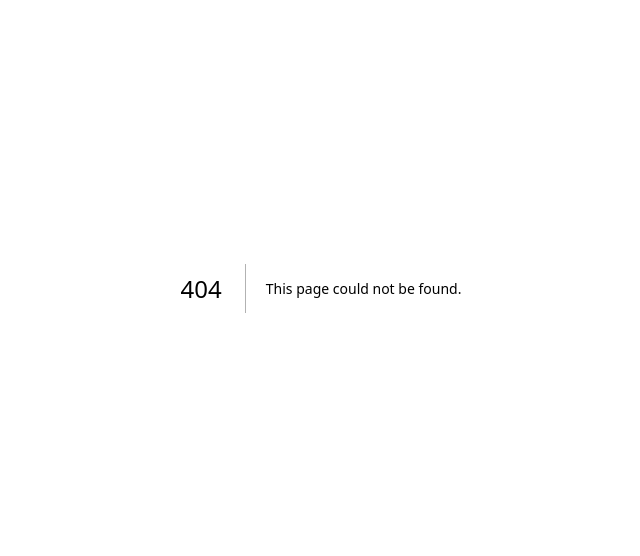
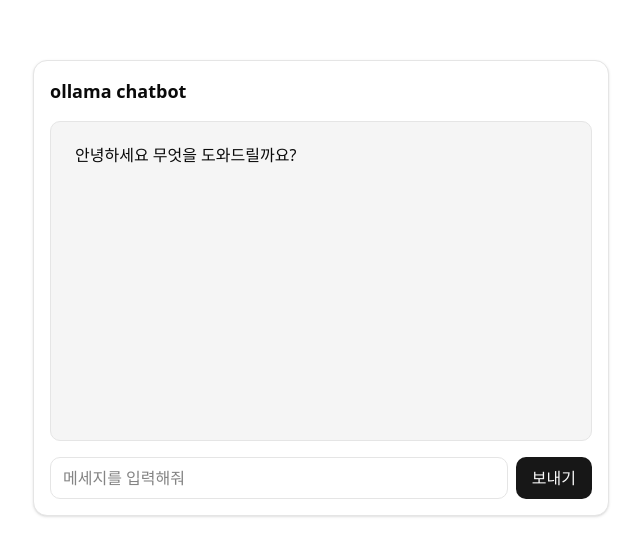
Before and after one commit to suu1006/nextjs16-practice, a Next.js app: page /chat in a window 1280 px wide. Before the commit this address had no page. Shown: the part 112-668 px from the top of the page, without its empty margins (319-959 px from the left). Built offline with nearby package versions, Linux system fonts and the light colour scheme.

Commit message:
[Feat] ollama chatbot 화면 및 기능 추가

```diff
--- /dev/null
+++ b/app/api/chat/route.ts
@@ -0,0 +1,82 @@
+// app/api/chat/route.ts
+
+import { NextRequest } from "next/server";
+
+export async function POST(req: NextRequest) {
+  const { message } = await req.json();
+
+  const response = await fetch("http://localhost:11434/api/chat", {
+    method: "POST",
+    headers: {
+      "content-type": "application/json",
+    },
+    body: JSON.stringify({
+      model: "llama3.1",
+      stream: true,
+      messages: [
+        {
+          role: "system",
+          content:
+            "당신은 친절한 AI 어시스턴트입니다. 모든 답변을 한국어로 작성해주세요. 모든 답변이 사실인지 체크 후 답변해주세요",
+        },
+        {
+          role: "user",
+          content: message,
+        },
+      ],
+    }),
+  });
+
+  if (!response.body) {
+    return new Response("no stream", { status: 500 });
+  }
+
+  // ollama → next.js → client 로 스트림 전달
+  const encoder = new TextEncoder();
+  const decoder = new TextDecoder();
+
+  const stream = new ReadableStream({
+    async start(controller) {
+      const reader = response.body!.getReader();
+      let buffer = "";
+
+      while (true) {
+        const { done, value } = await reader.read();
+        if (done) break;
+
+        buffer += decoder.decode(value, { stream: true });
+
+        // ollama는 NDJSON → newline 단위로 자름
+        const lines = buffer.split("\n");
+
+        for (let i = 0; i < lines.length - 1; i++) {
+          const line = lines[i].trim();
+          if (!line) continue;
+
+          // 각 줄은 json 형태
+          try {
+            const json = JSON.parse(line);
+            const token = json.message?.content ?? "";
+
+            if (token) {
+              controller.enqueue(encoder.encode(token));
+            }
+          } catch (e) {
+            console.error("parse error:", e);
+          }
+        }
+
+        buffer = lines[lines.length - 1];
+      }
+
+      controller.close();
+    },
+  });
+
+  return new Response(stream, {
+    headers: {
+      "content-type": "text/plain; charset=utf-8",
+      "cache-control": "no-cache",
+    },
+  });
+}
--- /dev/null
+++ b/app/chat/page.tsx
@@ -0,0 +1,184 @@
+"use client";
+
+import { useState, useRef, useEffect } from "react";
+import ReactMarkdown from "react-markdown";
+import remarkGfm from "remark-gfm";
+
+type Message = {
+  role: "user" | "assistant";
+  content: string;
+};
+
+export default function ChatPage() {
+  const [messages, setMessages] = useState<Message[]>([
+    { role: "assistant", content: "안녕하세요 무엇을 도와드릴까요?" },
+  ]);
+  const [input, setInput] = useState("");
+  const [isLoading, setIsLoading] = useState(false);
+  const messagesEndRef = useRef<HTMLDivElement>(null);
+
+  useEffect(() => {
+    messagesEndRef.current?.scrollIntoView({ behavior: "smooth" });
+  }, [messages]);
+
+  const sendMessage = async () => {
+    const userText = input.trim();
+    if (!userText || isLoading) return;
+
+    setIsLoading(true);
+
+    // 1) 사용자 메시지와 assistant 메시지 자리를 한번에 추가
+    setMessages((prev) => [
+      ...prev,
+      { role: "user", content: userText },
+      { role: "assistant", content: "" },
+    ]);
+    setInput("");
+
+    try {
+      // 2) 스트리밍 요청
+      const res = await fetch("/api/chat", {
+        method: "POST",
+        body: JSON.stringify({ message: userText }),
+      });
+
+      const reader = res.body!.getReader();
+      const decoder = new TextDecoder();
+
+      while (true) {
+        const { done, value } = await reader.read();
+        if (done) break;
+
+        const chunk = decoder.decode(value);
+
+        // 3) 토큰이 들어올 때마다 마지막 assistant 메시지에 이어 붙이기
+        setMessages((prev) => {
+          const updated = [...prev];
+          const lastIndex = updated.length - 1;
+          updated[lastIndex] = {
+            role: "assistant",
+            content: updated[lastIndex].content + chunk,
+          };
+          return updated;
+        });
+      }
+    } catch (error) {
+      console.error("Error:", error);
+      // 에러 발생 시 마지막 assistant 메시지에 에러 표시
+      setMessages((prev) => {
+        const updated = [...prev];
+        const lastIndex = updated.length - 1;
+        updated[lastIndex] = {
+          role: "assistant",
+          content: "오류가 발생했습니다. 다시 시도해주세요.",
+        };
+        return updated;
+      });
+    } finally {
+      setIsLoading(false);
+    }
+  };
+
+  return (
+    <div className="min-h-screen bg-background text-foreground p-4 flex items-center justify-center">
+      <div className="w-full max-w-xl border rounded-xl bg-card p-4 flex flex-col gap-4 shadow">
+        <h1 className="font-bold text-lg">ollama chatbot</h1>
+
+        <div className="border rounded-lg p-3 flex flex-col gap-2 h-80 overflow-y-auto bg-muted">
+          {messages.map((m, i) => (
+            <div
+              key={i}
+              className={
+                m.role === "user"
+                  ? "self-end bg-primary text-primary-foreground px-3 py-2 rounded-lg max-w-[80%]"
+                  : "self-start px-3 py-2 rounded-lg max-w-[80%] prose prose-sm"
+              }>
+              {m.role === "user" ? (
+                m.content
+              ) : (
+                <ReactMarkdown
+                  remarkPlugins={[remarkGfm]}
+                  components={{
+                    p: ({ children }) => (
+                      <p className="mb-3 last:mb-0 leading-relaxed">
+                        {children}
+                      </p>
+                    ),
+                    ul: ({ children }) => (
+                      <ul className="list-disc list-inside mb-3 space-y-1">
+                        {children}
+                      </ul>
+                    ),
+                    ol: ({ children }) => (
+                      <ol className="list-decimal list-inside mb-3 space-y-1">
+                        {children}
+                      </ol>
+                    ),
+                    li: ({ children }) => <li className="ml-2">{children}</li>,
+                    h1: ({ children }) => (
+                      <h1 className="text-xl font-bold mb-3 mt-2">
+                        {children}
+                      </h1>
+                    ),
+                    h2: ({ children }) => (
+                      <h2 className="text-lg font-bold mb-3 mt-2">
+                        {children}
+                      </h2>
+                    ),
+                    h3: ({ children }) => (
+                      <h3 className="text-base font-bold mb-2 mt-2">
+                        {children}
+                      </h3>
+                    ),
+                    code: ({ children, className }) => {
+                      const isInline = !className;
+                      return isInline ? (
+                        <code className="bg-gray-300 px-1.5 py-0.5 rounded text-sm">
+                          {children}
+                        </code>
+                      ) : (
+                        <code
+                          className={`block bg-gray-300 p-3 rounded text-sm mb-3 overflow-x-auto ${className}`}>
+                          {children}
+                        </code>
+                      );
+                    },
+                    blockquote: ({ children }) => (
+                      <blockquote className="border-l-4 border-gray-400 pl-4 mb-3 italic">
+                        {children}
+                      </blockquote>
+                    ),
+                  }}>
+                  {m.content}
+                </ReactMarkdown>
+              )}
+            </div>
+          ))}
+          <div ref={messagesEndRef} />
+        </div>
+
+        <div className="flex gap-2">
+          <input
+            className="flex-1 border rounded-lg px-3 py-2 bg-background text-foreground"
+            placeholder="메세지를 입력해줘"
+            value={input}
+            onChange={(e) => setInput(e.target.value)}
+            onKeyDown={(e) => {
+              if (e.key === "Enter") {
+                e.preventDefault();
+                sendMessage();
+              }
+            }}
+            disabled={isLoading}
+          />
+          <button
+            className="px-4 py-2 rounded-lg bg-primary text-primary-foreground disabled:opacity-50"
+            onClick={sendMessage}
+            disabled={isLoading}>
+            {isLoading ? "전송 중..." : "보내기"}
+          </button>
+        </div>
+      </div>
+    </div>
+  );
+}
--- a/next.config.ts
+++ b/next.config.ts
@@ -2,7 +2,7 @@
 
 const nextConfig: NextConfig = {
   reactCompiler: true, // 리액트 컴파일러
-  cacheComponents: true, // 컴포넌트 캐싱 최적화
+  cacheComponents: true, // 컴포넌트 캐싱 활성화
 };
 
 export default nextConfig;
--- a/package.json
+++ b/package.json
@@ -15,8 +15,11 @@
     "clsx": "^2.1.1",
     "lucide-react": "^0.554.0",
     "next": "16.0.4",
+    "openai": "^6.9.1",
     "react": "19.2.0",
     "react-dom": "19.2.0",
+    "react-markdown": "^10.1.0",
+    "remark-gfm": "^4.0.1",
     "tailwind-merge": "^3.4.0",
     "zustand": "^5.0.8"
   },
--- /dev/null
+++ b/tailwind.config.ts
@@ -0,0 +1,19 @@
+import type { Config } from "tailwindcss";
+
+const config: Config = {
+  darkMode: "class",
+
+  content: [
+    "./app/**/*.{ts,tsx}",
+    "./components/**/*.{ts,tsx}",
+    "./pages/**/*.{ts,tsx}",
+  ],
+
+  theme: {
+    extend: {},
+  },
+
+  plugins: [],
+};
+
+export default config;
```
Also changed, not shown: 1 other file (tests, documents, lock files or other folders).
